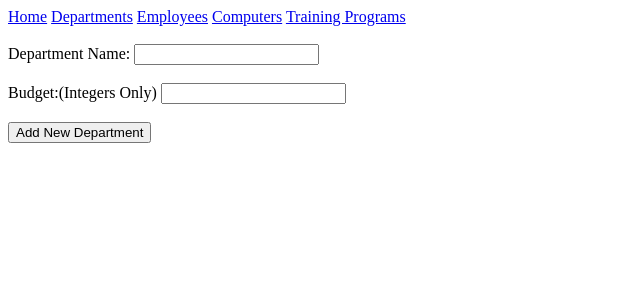
After one commit to talkative-tangs/Bangazon-LLC, a Django app: page /website/departments/add in a window 1280 px wide. The commit adds this page. Shown: the top 300 px of the page, without its empty margins (0-640 px from the left). Run offline with Django 3.2, Linux system fonts and the light colour scheme.

Commit message:
added capacity to add new departments. finished 1/2 of testing requirements.

```diff
--- a/Website/templates/Website/departments.html
+++ b/Website/templates/Website/departments.html
@@ -14,4 +14,7 @@
                             {% endfor %}
                     </ul>
         {% endfor %}
+        <button>
+            <a href="{% url 'Website:departments_add' %}">Add New Department</a>
+        </button>
 {% endblock content %}
--- /dev/null
+++ b/Website/templates/Website/departments_add.html
@@ -0,0 +1,18 @@
+{% extends 'Website/base.html' %}
+
+
+{% block content %}
+
+    <form action="{% url 'Website:departments_add' %}" method="POST">
+        {% csrf_token %}
+        <br>
+        <label for="department_name">Department Name:  </label>
+        <input type="text" name="department_name" required/><br><br>
+
+        <label for="budget">Budget:(Integers Only)  </label>
+        <input type="number" name="budget" required/><br><br>
+
+        <input type="submit" value="Add New Department"/>
+    </form>
+
+{% endblock content %}
--- a/Website/urls.py
+++ b/Website/urls.py
@@ -6,6 +6,7 @@ urlpatterns = [
   path('', views.index, name='index'),
   path('employees/', views.employees, name='employees'),
   path('departments/', views.departments, name='departments'),
+  path('departments/add', views.departments_add, name='departments_add'),
   path('computers/', views.computers, name='computers'),
   path('computer/<int:computer_id>/', views.computer, name='computer'),
   path('new_computer/', views.new_computer, name='new_computer'),
--- a/Website/views.py
+++ b/Website/views.py
@@ -21,6 +21,21 @@ def departments(request):
     department_list = Department.objects.all().order_by('department_name')
     context = { 'department_list': department_list }
     return render(request, 'Website/departments.html', context)
+
+def departments_add(request):
+    """view for adding new department"""
+    if request.method != 'POST':
+        return render(request, 'Website/departments_add.html')
+    else:
+        department_name = request.POST['department_name']
+        budget = request.POST['budget']
+
+        new_department = Department(
+            department_name=department_name,
+            budget=budget
+            )
+        new_department.save()
+        return HttpResponseRedirect(reverse('Website:departments'))
 
 def computers(request):
     """Show a list of all computers"""
```
Also changed, not shown: Website/tests/test_department.py (+14 -0 lines), Website/templates/Website/add_department.html (deleted).
